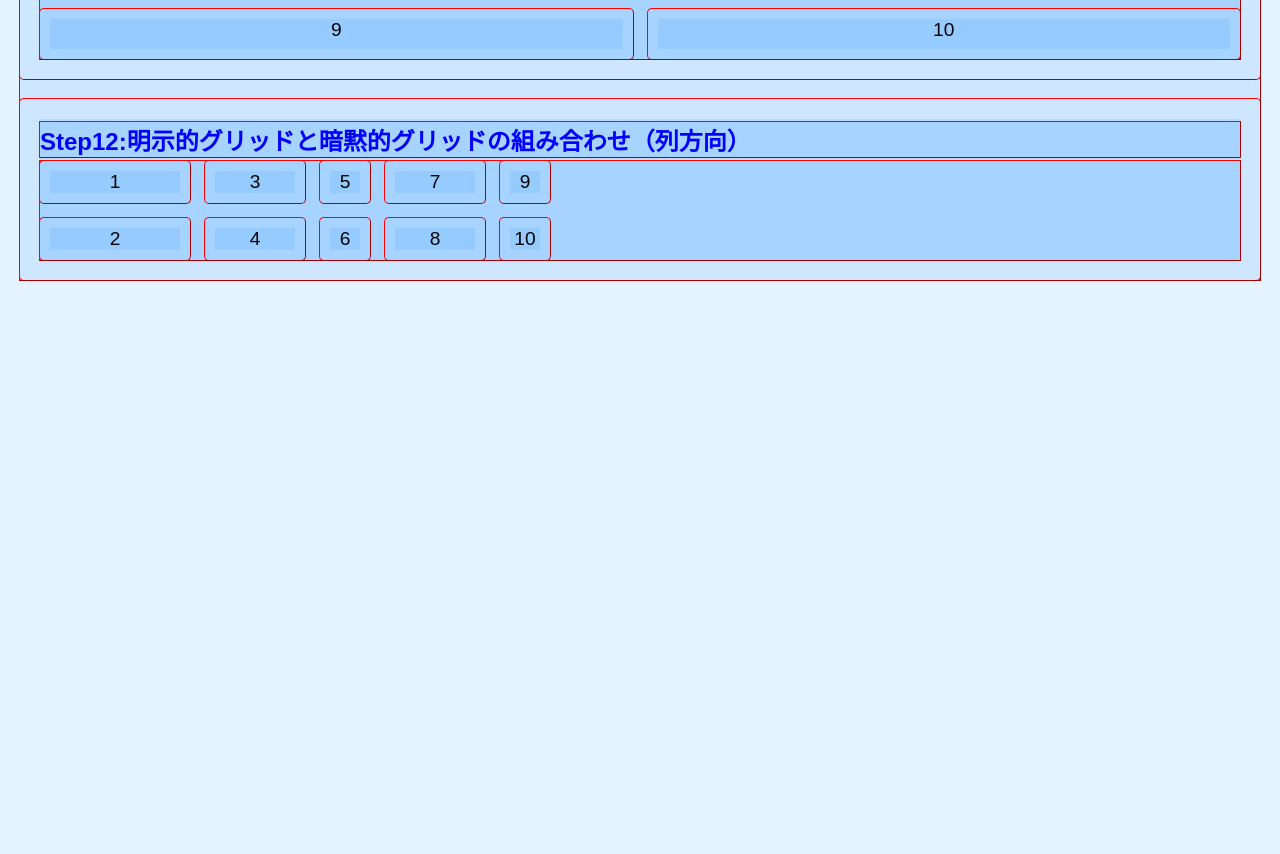
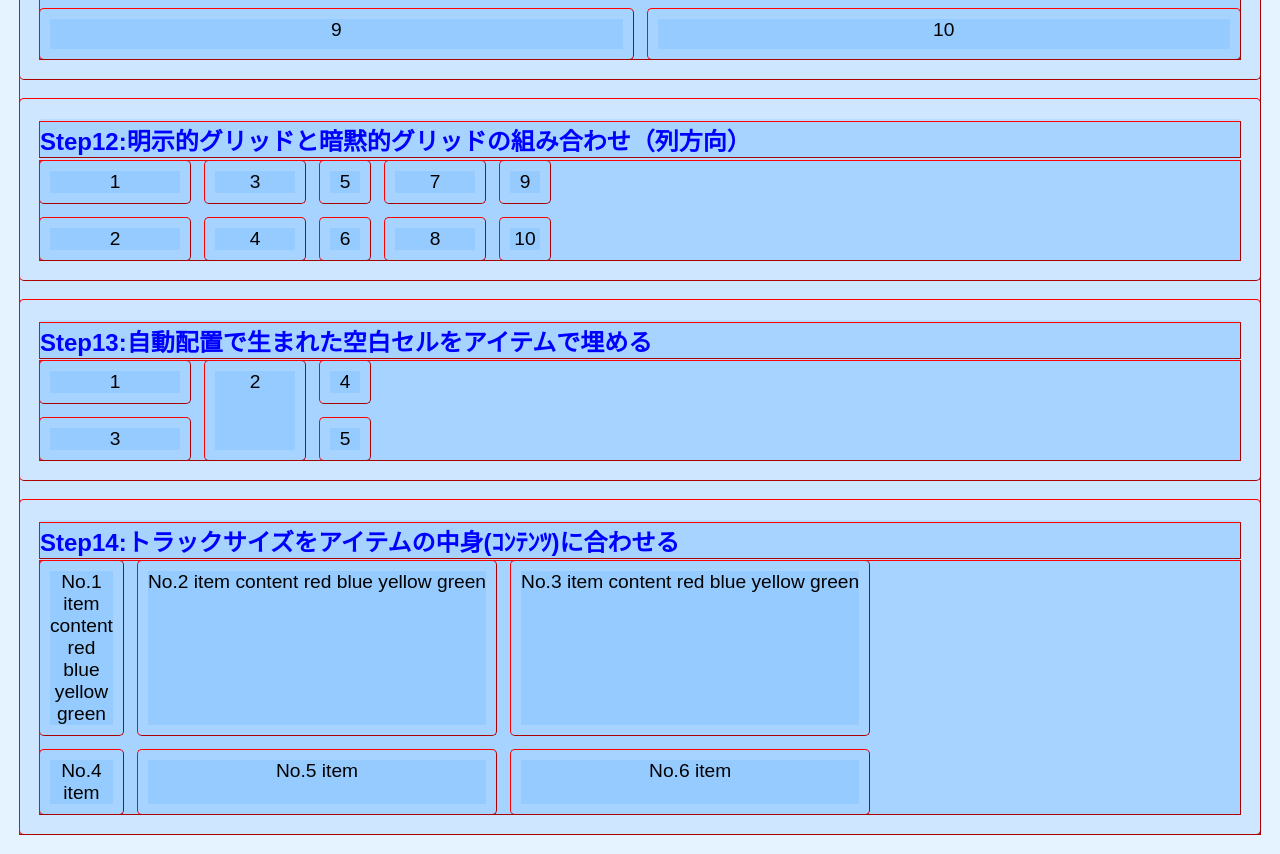
Before and after one commit to kayabuk1/iot-frontend-practice, a website: page grid.html in a window 1280 px wide. Shown: the part 3744-4598 px from the top of the page. Before the commit the page ends 4044 px from the top, so only its background shows below. Drawn offline with Linux system fonts and the light colour scheme; some packages are replaced by stand-ins of ours; files that its build step writes are made by us from their sources.

Commit message:
Update css/style2.css and grid.html

```diff
--- a/grid.html
+++ b/grid.html
@@ -358,6 +358,34 @@
                 結果として3行目の1〜2列目に押し出されてしまいます。
                 アイテムB・C: 残った空きマスに順番に流し込まれます。*/
             }
+            .container-step13{
+                display: grid;
+                /* ｸﾞﾘｯﾄﾞｺﾝﾃﾅに設定（親要素） */
+                    grid-template-columns: 150px;
+                    /* 可変の列を3つ作る。fr=fraction = 比率・分数、分け前の省略形
+                        1fr:1fr:1fr;で1:1:1になる。 */
+                    /* 行の設定 */
+                    grid-template-rows: repeat(2,1fr);
+                    /* grid-template-rows: 80px 80px; */
+                    /* 例：80pxの行を2つ作る */
+                gap: 15px;/*行と列の隙間を15pxにする*/
+
+                /* 暗黙的グリッドに対する設定 */
+                /* 暗黙的グリッドを行方向に追加して行け！ */
+                grid-auto-flow: column dense ;
+                /* 暗黙的グリッドの行サイズを設定：1つ目100px、2つ目50px */
+                grid-auto-columns: 100px 50px;
+            }
+            .item-2{
+                grid-row: 1/3;
+            }
+             .container-step14{
+                display: grid;
+                /*  */
+                grid-template-columns: min-content max-content minmax(min-content,max-content);
+                /* 列の設定を3つ作る */
+                gap: 15px;
+              }
         </style>
 
     </head>
@@ -494,6 +522,27 @@
                 <div class="item ">10</div>
             </div>
         </section>
+        <section>
+            <h1>Step13:自動配置で生まれた空白セルをアイテムで埋める</h1>
+            <div class="container-step13">
+                <div class="item ">1</div>
+                <div class="item item-2 ">2</div>
+                <div class="item ">3</div>
+                <div class="item ">4</div>
+                <div class="item ">5</div>
+            </div>
+        </section>
+        <section>
+            <h1>Step14:トラックサイズをアイテムの中身(ｺﾝﾃﾝﾂ)に合わせる</h1>
+            <div class="container-step14">
+                <div class="item">No.1 item content red blue yellow green</div>
+                <div class="item">No.2 item content red blue yellow green</div>
+                <div class="item">No.3 item content red blue yellow green</div>
+                <div class="item">No.4 item</div>
+                <div class="item">No.5 item</div>
+                <div class="item">No.6 item</div>
+            </div>
+        </section>
     </body>
 
 </html>
```
Also changed, not shown: css/style2.css (+37 -5 lines).
